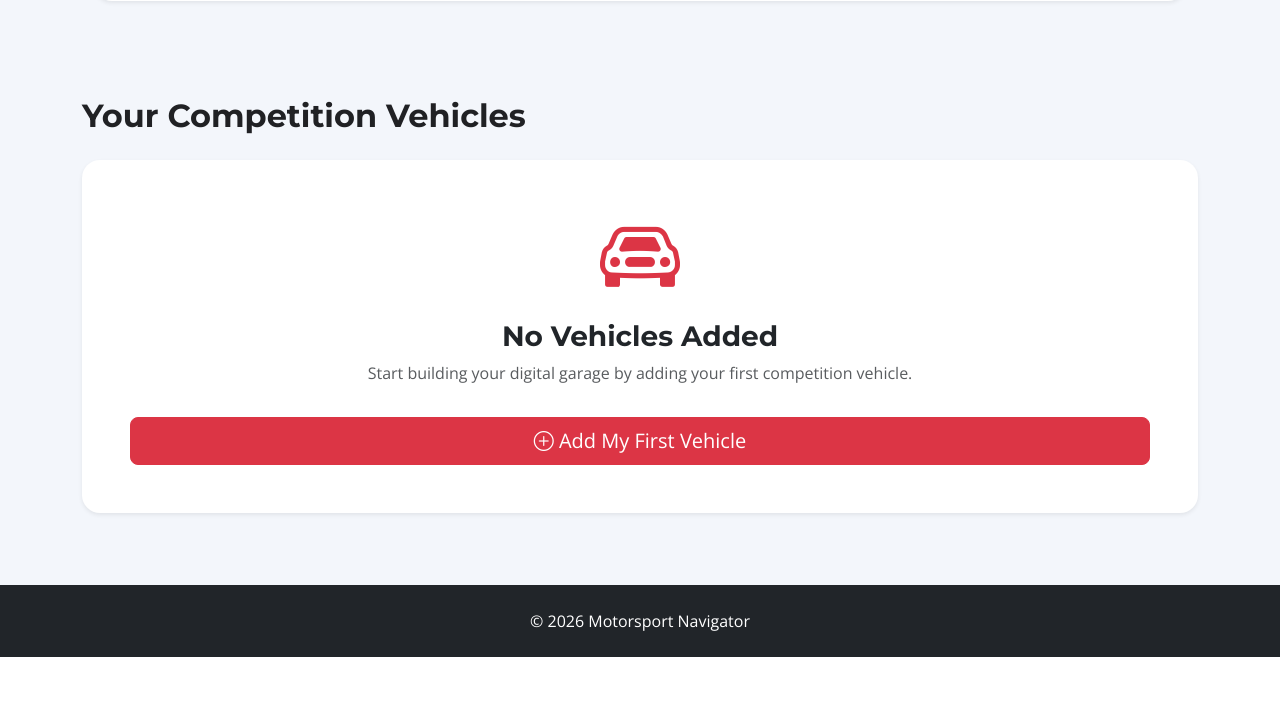
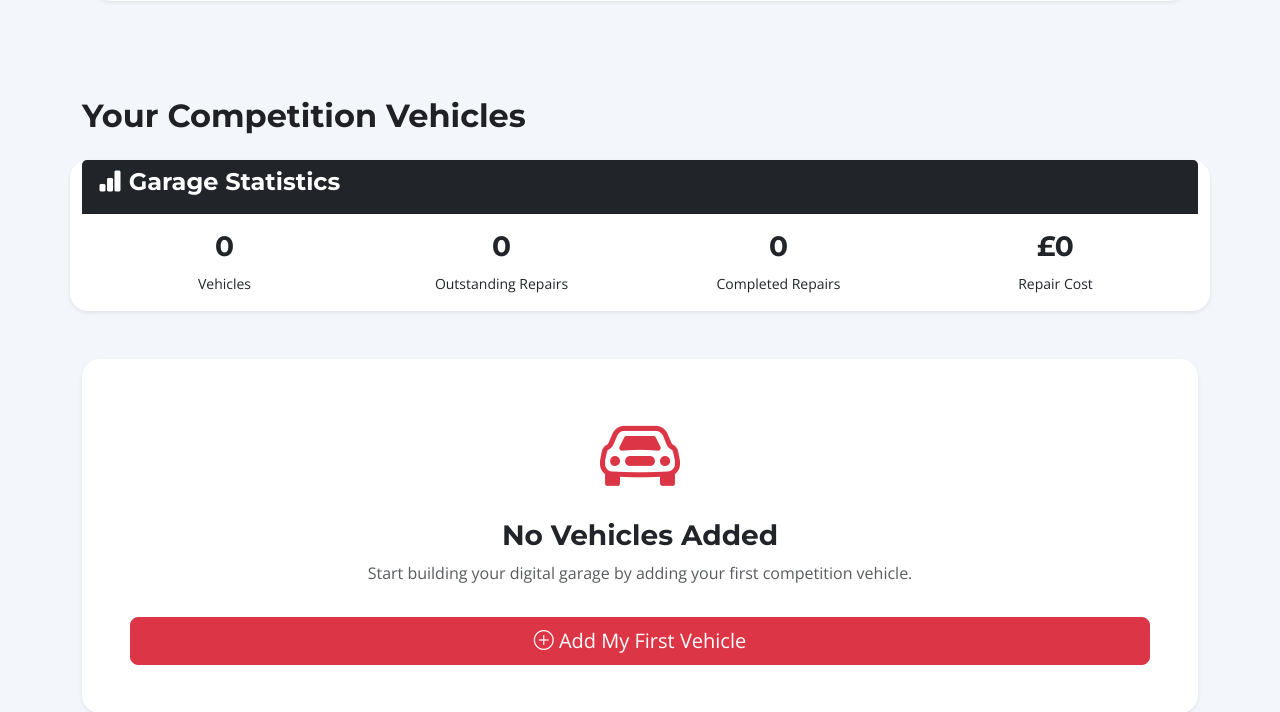
Before and after one commit to RoyCuthbert/motorsport-navigator, a Django app: page /garage/ in a window 1280 px wide. Shown: the part 1384-2096 px from the top of the page. Before the commit the page ends 2041 px from the top, so only its background shows below. Run offline with Django 5.2, Linux system fonts and the light colour scheme; the visitor is signed in with stand-in values (Sample User, id 1); data that the repository does not hold is empty.

Commit message:
Changed model and garage page to align with a few gltiches with the ready to compte side also have garage stats on each vehicle card and minimise that to 1

```diff
--- a/garage/templates/garage/garage.html
+++ b/garage/templates/garage/garage.html
@@ -491,7 +491,61 @@
 </h2>
 
 <div class="row">
+    <div class="card shadow-sm border-0 mb-5">
 
+                <div class="card-header bg-dark text-white">
+
+                    <h4>
+
+                        <i class="bi bi-bar-chart-fill"></i>
+
+                        Garage Statistics
+
+                    </h4>
+
+                </div>
+
+                <div class="card-body">
+
+                    <div class="row text-center">
+
+                        <div class="col">
+
+                            <h3>{{ vehicles.count }}</h3>
+
+                            <small>Vehicles</small>
+
+                        </div>
+
+                        <div class="col">
+
+                            <h3>{{ outstanding_repairs }}</h3>
+
+                            <small>Outstanding Repairs</small>
+
+                        </div>
+
+                        <div class="col">
+
+                            <h3>{{ completed_repairs }}</h3>
+
+                            <small>Completed Repairs</small>
+
+                        </div>
+
+                        <div class="col">
+
+                            <h3>£{{ repair_cost }}</h3>
+
+                            <small>Repair Cost</small>
+
+                        </div>
+
+                    </div>
+
+                </div>
+
+            </div>
     {% for vehicle in vehicles %}
 
     <div class="col-lg-4 col-md-6 mb-4">
@@ -523,6 +577,8 @@
             </div>
 
             {% endif %}
+
+
 
             {% if vehicle.is_default %}
             <span class="badge bg-success mb-2">
```
Also changed, not shown: garage/models.py (+22 -8 lines).
